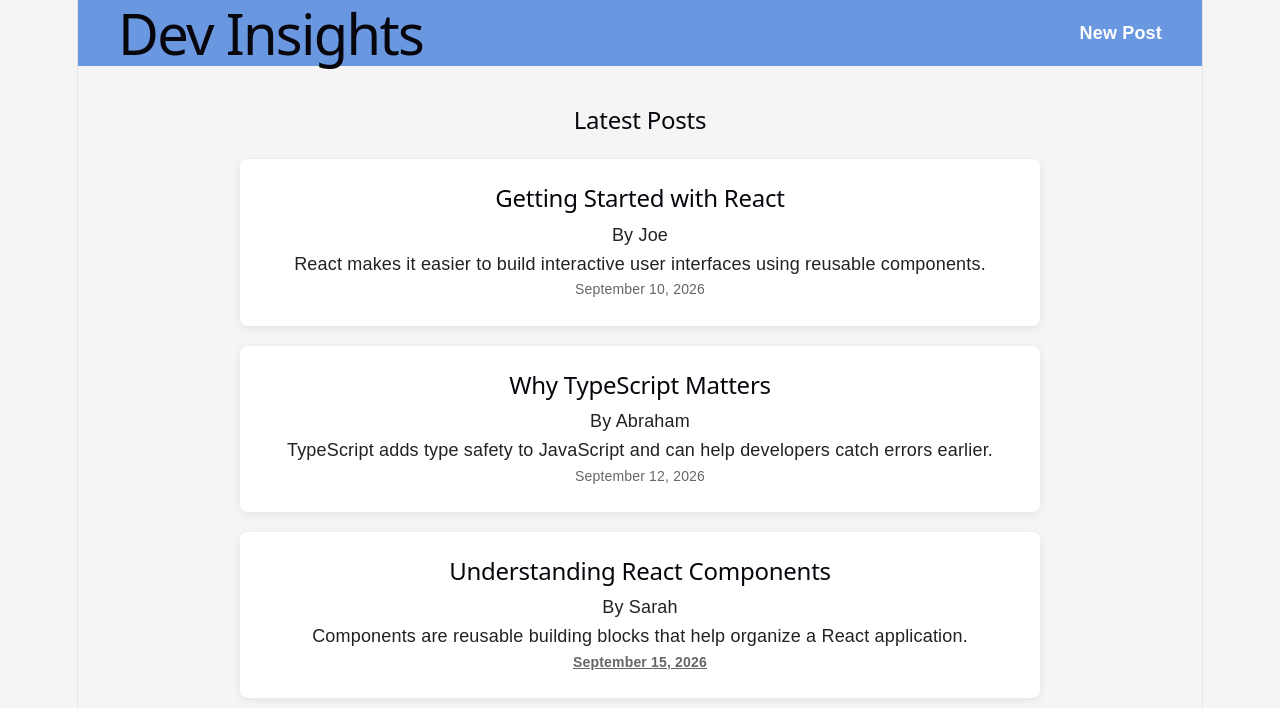
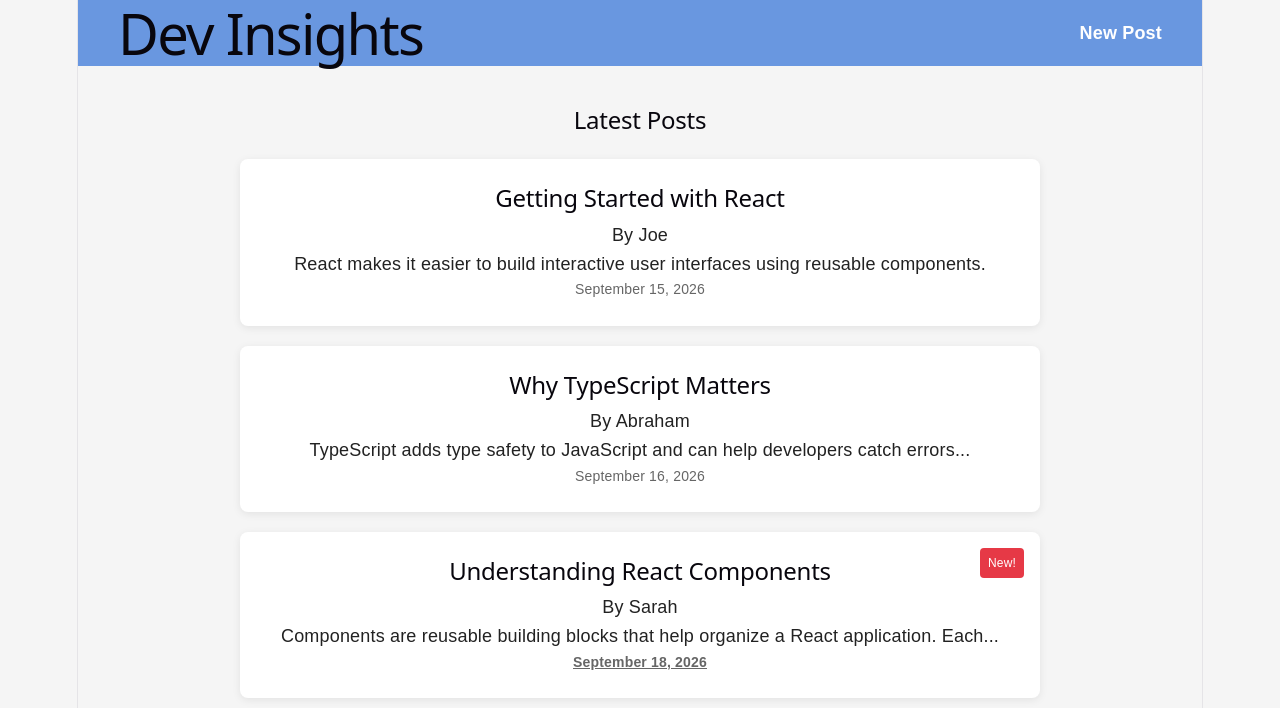
Before and after one commit to AgertuDA/f1_mini_blog, a React (Vite) app in the folder mini-blog/: page / in a window 1280 px wide. Shown: the top 708 px of the page. Built offline with nearby package versions, Linux system fonts and the light colour scheme.

Commit message:
fix: truncate preview, fix recent-post logic, reposition badge

```diff
--- a/mini-blog/src/components/Post.tsx
+++ b/mini-blog/src/components/Post.tsx
@@ -5,17 +5,30 @@ interface PostProps {
   post: PostType;
 }
 
+function getPreview(content: string, wordLimit = 12): string {
+  const words = content.split(" ");
+  if (words.length <= wordLimit) return content;
+  return words.slice(0, wordLimit).join(" ") + "...";
+}
+
+function isWithin24Hours(dateString: string): boolean {
+  const postDate = new Date(dateString);
+  const now = new Date("September 18, 2026"); // fixed "today" since dates are hardcoded
+  const diffMs = now.getTime() - postDate.getTime();
+  const diffHours = diffMs / (1000 * 60 * 60);
+  return diffHours >= 0 && diffHours <= 24;
+}
+
 function Post({ post }: PostProps) {
-  const isRecent = post.id === 3;
+  const isRecent = isWithin24Hours(post.date);
 
   return (
     <article>
+      {isRecent && <span className="new-badge">New!</span>}
+
       <h2>{post.title}</h2>
-
       <p>By {post.author}</p>
-
-      <p>{post.content}</p>
-
+      <p>{getPreview(post.content)}</p>
       <p
         style={{
           fontWeight: isRecent ? "bold" : "normal",
--- a/mini-blog/src/components/PostList.tsx
+++ b/mini-blog/src/components/PostList.tsx
@@ -9,7 +9,7 @@ const posts: PostType[] = [
     author: "Joe",
     content:
       "React makes it easier to build interactive user interfaces using reusable components.",
-    date: "September 10, 2026",
+    date: "September 15, 2026",
   },
   {
     id: 2,
@@ -17,15 +17,15 @@ const posts: PostType[] = [
     author: "Abraham",
     content:
       "TypeScript adds type safety to JavaScript and can help developers catch errors earlier.",
-    date: "September 12, 2026",
+    date: "September 16, 2026",
   },
   {
     id: 3,
     title: "Understanding React Components",
     author: "Sarah",
     content:
-      "Components are reusable building blocks that help organize a React application.",
-    date: "September 15, 2026",
+      "Components are reusable building blocks that help organize a React application. Each component can have its own responsibilities, making the application easier to understand, maintain, and update as new features are added.",
+    date: "September 18, 2026",
   },
 ];
 
--- a/mini-blog/src/styles/main.css
+++ b/mini-blog/src/styles/main.css
@@ -35,6 +35,7 @@ main > h2 {
 }
 
 article {
+  position: relative;
   background-color: white;
   padding: 25px;
   margin-bottom: 20px;
@@ -54,3 +55,14 @@ article p:last-child {
   font-size: 14px;
   color: #666;
 }
+
+.new-badge {
+  position: absolute;
+  top: 16px;
+  right: 16px;
+  background-color: #e63946;
+  color: white;
+  padding: 2px 8px;
+  border-radius: 4px;
+  font-size: 12px;
+}
```
